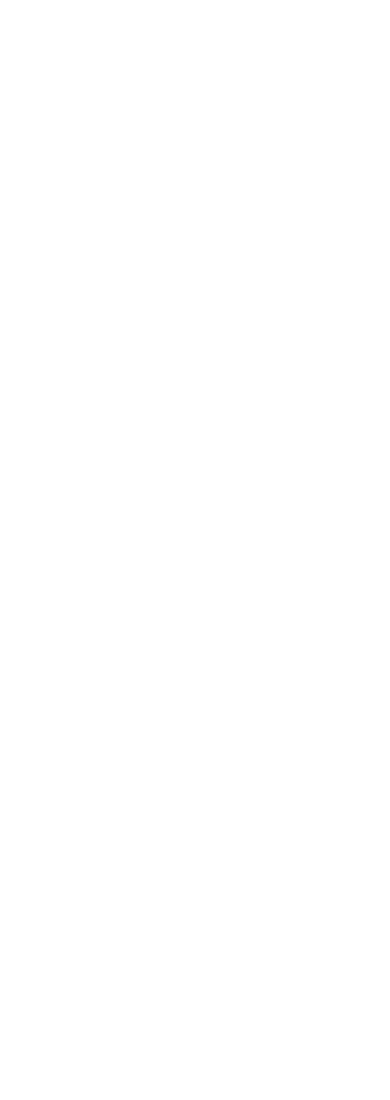
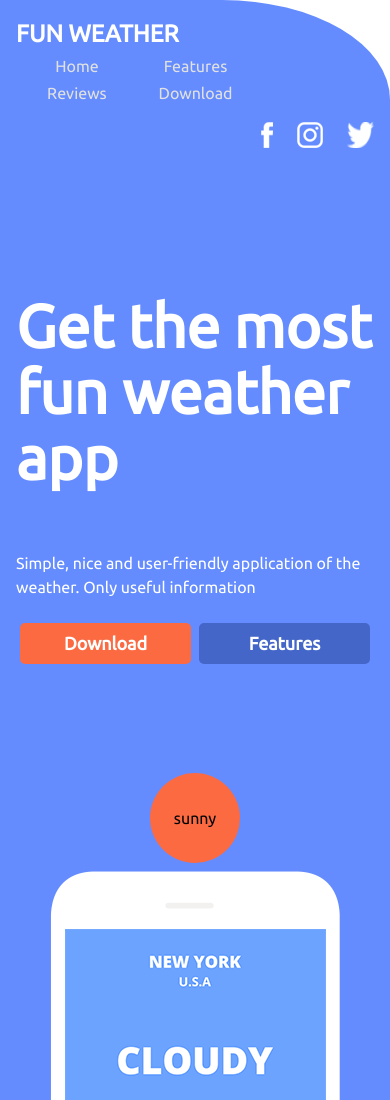
Before and after one commit to AsserElfeki/Weather-App-landing-page, a plain HTML site: page index.html in a window 390 px wide. Shown: the top 1100 px of the page. Before the commit the page ends 844 px from the top, so only its background shows below. Drawn offline with Linux system fonts and the light colour scheme.

Commit message:
mobile dimensions: welcome section

```diff
--- a/CSS/layout.css
+++ b/CSS/layout.css
@@ -0,0 +1,148 @@
+.wrapper {
+  max-width: 1200px;
+  margin: 0 auto;
+  /* border: 3px solid; */
+  /* min-height: 100vh; */
+}
+
+/* welcome section */
+.welcome {
+  border-radius: 0% 43% 25% 25% / 1% 6% 3% 3%;
+}
+.header {
+  display: flex;
+  flex-flow: column nowrap;
+  padding-top: 1em;
+  justify-content: space-between;
+  align-items: flex-start;
+  margin-bottom: 10vh;
+}
+.app-name {
+  /* flex-basis: 20%; */
+  /* border: 2px solid red; */
+  margin: 0 1em;
+}
+.navbar {
+  /* general */
+  margin: 0 1em;
+  /*as child*/
+
+  /*as parent*/
+  display: flex;
+  flex-flow: row wrap;
+  justify-content: space-evenly;
+  /* gap:0.8em; */
+}
+.nav-item {
+  flex-basis: 48%;
+  justify-self: center;
+  text-align: center;
+  margin: 0.1em 0;
+  border-radius: 5px;
+  /* border: 2px solid black; */
+}
+.nav-item a {
+  display: block;
+}
+
+.social {
+  margin-right: 1em;
+  margin-top: 1em;
+  display: flex;
+  justify-content: space-between;
+  gap: 1.5em;
+  align-self: flex-end;
+  /* border:2px solid; */
+}
+.social-icon {
+  /* border:2px solid green; */
+  height: 100%;
+}
+.welcome-content {
+  /*the part with the page h1 and mobile pic with the app open*/
+  display: flex;
+  flex-flow: column nowrap;
+  justify-content: space-between;
+  gap: 10vh;
+}
+.w-content-left {
+  display: flex;
+  flex-flow: column wrap;
+  /* border: 3px solid green; */
+  padding: 0 1em;
+}
+.w-content-left h1 {
+  margin: 1em auto;
+}
+.buttons {
+  display: flex;
+  justify-content: space-around;
+  margin: 1.5em 0;
+}
+.button {
+  display: block;
+  text-align: center;
+  padding: 0.4em 0;
+  flex-basis: 48%;
+  border-radius: 5px;
+}
+
+.w-content-right {
+  display: flex;
+  flex-flow: column wrap;
+}
+.circle {
+  display: flex;
+  justify-content: center;
+  align-items: center;
+}
+.phone-left-side {
+  margin: 0 auto;
+  width: 90px;
+  height: 90px;
+  border-radius: 45px;
+}
+.phone {
+  margin: 0.5em auto;
+}
+.phone-right-side {
+  display: flex;
+  justify-content: space-around;
+}
+.degrees {
+  width: 57px;
+  height: 57px;
+  border-radius: 29px;
+}
+.london {
+  width: 90px;
+  height: 90px;
+  border-radius: 45px;
+}
+.rio {
+  width: 55px;
+  height: 55px;
+  border-radius: 28px;
+}
+.scroll-button {
+  width: 49px;
+  height: 49px;
+  border-radius: 25px;
+  margin: 2em auto;
+  display: flex;
+  justify-content: center;
+  align-items: center;
+}
+.scroll-button a {
+  display: flex;
+  flex-flow: row nowrap;
+  justify-content: center;
+  align-items: center;
+  height: 50%;
+  gap: 0;
+}
+.arrow-part {
+  zoom: 200%;
+}
+
+/* hover states */
--- /dev/null
+++ b/CSS/main.css
@@ -0,0 +1,3 @@
+@import url(reset.css);
+@import url(layout.css);
+@import url(typography.css);
--- a/CSS/reset.css
+++ b/CSS/reset.css
@@ -17,12 +17,15 @@ blockquote,
 dl,
 dd {
   margin: 0;
+  padding:0;
 }
 
 /* Remove list styles on ul, ol elements with a list role, which suggests default styling will be removed */
-ul[role='list'],
-ol[role='list'] {
+ul,
+ol {
   list-style: none;
+  margin: 0;
+  padding:0;
 }
 
 /* Set core root defaults */
@@ -39,7 +42,7 @@ body {
 
 /* A elements  */
 a {
-  text-decoration:none;
+  text-decoration: none;
 }
 
 /* Make images easier to work with */
--- a/CSS/typography.css
+++ b/CSS/typography.css
@@ -0,0 +1,83 @@
+* {
+  font-family: "Ubuntu", sans-serif;
+}
+.welcome {
+    background-color: #648cff;
+  }
+.app-name h3 {
+  font-size: 1.5rem;
+  color: white;
+  text-transform: uppercase;
+}
+
+.nav-item:hover {
+    background-color: #4466c9;
+  }
+.nav-item a {
+  color: #e1e1e1;
+  text-transform: capitalize;
+}
+
+.w-content-left h1 {
+  font-size: 40px;
+  line-height: 1.1;
+  color: white;
+  font-size: 60px;
+  font-weight: 700;
+}
+.w-content-left p {
+  color: white;
+}
+
+.button {
+  color: white;
+  font-size: 18px;
+  font-weight: 700;
+}
+.button:hover{
+    background-image: linear-gradient(45deg, #fbeb63, #fff);
+    color: #4466c9;
+}
+.button-1{
+    background-color: #fc6a42;
+}
+.button-2{
+    background-color: #4466c9  ;
+}
+.phone-left-side{
+  background-color: #fc6a42;
+}
+.degrees{
+  background-color: #ffffff;
+}
+.london{
+  background-color: #4466c9;
+}
+.rio{
+  background-color: #fcec64;
+
+}
+.scroll-button {
+    background-color: #ffffff;
+    border: 5px solid #638CFF;
+}
+.scroll-button:hover {
+    animation: sir 1s infinite;
+}
+@keyframes sir {
+    0% , 100%{
+    border: 5px solid #4466c9;
+    }
+    30%{
+    border-right-color:#fc6a42;
+    }
+    50%{
+        border-bottom-color: #fc6a42;
+    }
+    70%{
+        border-left-color: #fc6a42;
+    }
+    90%{
+        border-top-color: #fc6a42;
+    }
+}
--- a/index.html
+++ b/index.html
@@ -1,12 +1,74 @@
 <!DOCTYPE html>
 <html lang="en">
+
 <head>
     <meta charset="UTF-8">
     <meta http-equiv="X-UA-Compatible" content="IE=edge">
     <meta name="viewport" content="width=device-width, initial-scale=1.0">
+    <link rel="preconnect" href="https://fonts.googleapis.com">
+    <link rel="preconnect" href="https://fonts.gstatic.com" crossorigin>
+    <link href="https://fonts.googleapis.com/css2?family=Ubuntu&display=swap" rel="stylesheet">
+    <link rel="stylesheet" href="css/main.css">
     <title>Awesome Weather App.</title>
 </head>
+
 <body>
+    <div class="wrapper">
+        <section class="welcome">
+            <header class="header">
+                <div class="app-name">
+                    <h3>fun Weather</h3>
+                </div>
 
+                <nav>
+                    <ul class="navbar">
+                        <li class="nav-item"> <a href="#" class="home">home</a></li>
+                        <li class="nav-item"> <a href="#" class="home">features</a></li>
+                        <li class="nav-item"> <a href="#" class="home">reviews</a></li>
+                        <li class="nav-item"> <a href="#" class="home">download</a></li>
+                    </ul>
+                </nav>
+
+                <div class="social">
+                    <a href="#" class="facebook"><img src="./img/facebook2.png" alt="facebook icon"
+                            class="social-icon"></a>
+
+                    <a href="#" class="instagram"><img src="./img/instagram2.png" alt="instagram icon"
+                            class="social-icon"></a>
+                    <a href="#" class="twitter"><img src="./img/twitter2.png" alt="twitter icon"
+                            class="social-icon"></a>
+                </div>
+            </header>
+
+            <div class="welcome-content">
+                <div class="w-content-left">
+                    <h1>Get the most fun weather app</h1>
+                    <p>Simple, nice and user-friendly application of the weather. Only useful information</p>
+                    <div class="buttons">
+                        <a href="#" class="button button-1">Download</a>
+                        <a href="" class="button button-2">Features</a>
+                    </div>
+                </div>
+                <div class="w-content-right">
+                    <div class="circle phone-left-side">sunny</div>
+                    <picture>
+                        <img class="phone" src="./img/phone.png"
+                            alt="picture of a phone with the weather app open on it" />
+                    </picture>
+                    <div class="phone-right-side">
+                        <div class="circle degrees">9&#xb0;</div>
+                        <div class="circle london">london</div>
+                        <div class="circle rio">rio</div>
+                    </div>
+                </div>
+            </div>
+            <div class="scroll-button">
+                <a href="#" class="link-button">
+                    <img src="./img/Shape1.png" alt="arrow" class="arrow-part">
+                    <img src="./img/Shape1copy.png" alt="arrow" class="arrow-part"> </a>
+            </div>
+        </section>
+    </div>
 </body>
+
 </html>
```
Also changed, not shown: 1 other file.
